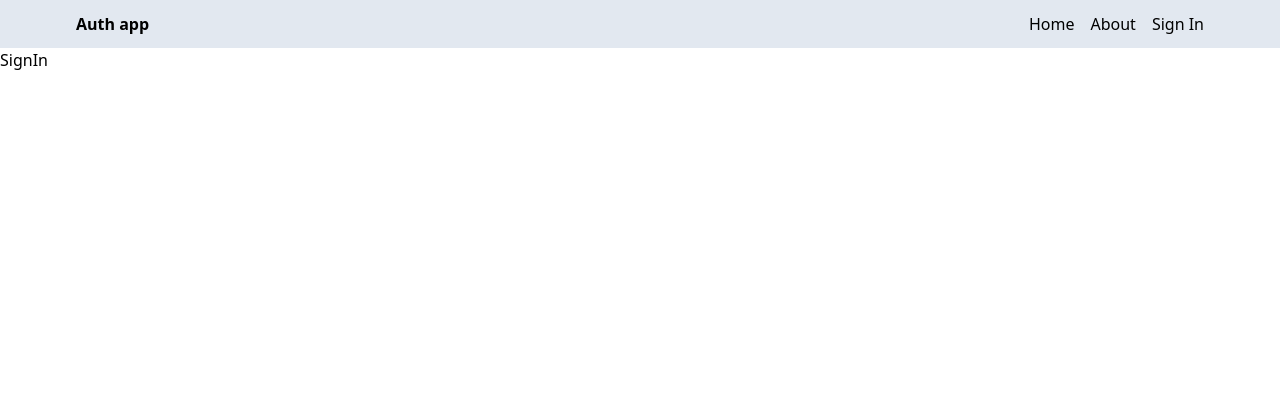
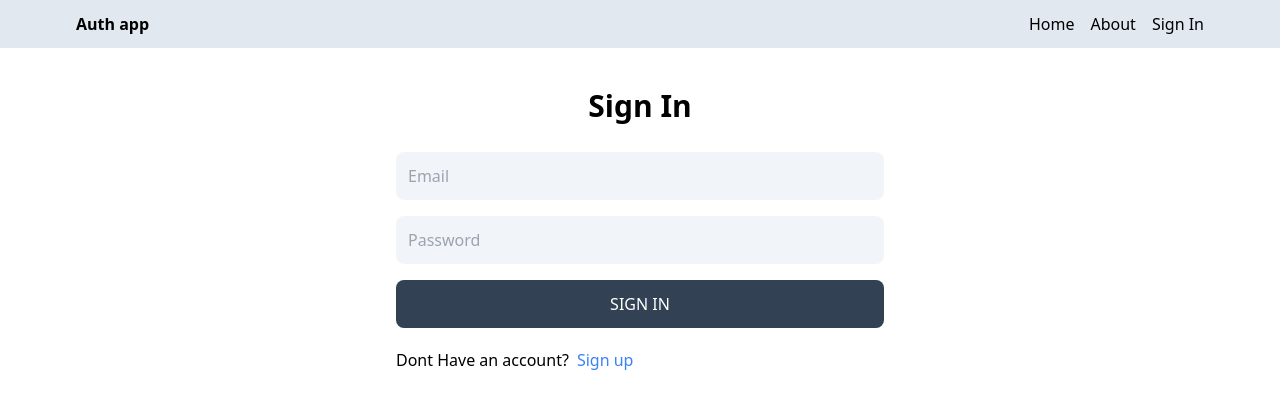
Before and after one commit to nisilachandunu/mern-auth-app-Client, a React (Vite) app: page /sign-in in a window 1280 px wide. Shown: the top 408 px of the page. Built offline with nearby package versions, Linux system fonts and the light colour scheme.

Commit message:
complete sign in and sign up page functionalities

```diff
--- a/src/pages/SignIn.jsx
+++ b/src/pages/SignIn.jsx
@@ -1,5 +1,73 @@
-import React from "react";
+import React, { useState } from "react";
+import { Link, useNavigate } from "react-router-dom";
 
 export default function SignIn() {
-  return <div>SignIn</div>;
+  const [formData, setFormData] = useState({});
+  const [error, setError] = useState(false);
+  const [loading, setLoading] = useState(false);
+  const navigate = useNavigate();
+
+  const handleChange = (e) => {
+    setFormData({ ...formData, [e.target.id]: e.target.value });
+  };
+  //console.log(formData);
+
+  const handleSubmit = async (e) => {
+    e.preventDefault();
+    try {
+      setLoading(true);
+      setError(false);
+      const res = await fetch("/api/auth/signin", {
+        method: "POST",
+        headers: {
+          "Content-Type": "application/json",
+        },
+        body: JSON.stringify(formData),
+      });
+      const data = await res.json();
+      setLoading(false);
+      if (data.success === false) {
+        setError(true);
+        return;
+      }
+      navigate("/");
+    } catch (error) {
+      setLoading(false);
+      setError(true);
+    }
+  };
+  return (
+    <div className="p-3 max-w-lg mx-auto">
+      <h1 className="text-3xl text-center font-semibold my-7">Sign In</h1>
+      <form onSubmit={handleSubmit} className="flex flex-col gap-4">
+        <input
+          type="email"
+          placeholder="Email"
+          id="email"
+          className="bg-slate-100 p-3 rounded-lg"
+          onChange={handleChange}
+        ></input>
+        <input
+          type="password"
+          placeholder="Password"
+          id="password"
+          className="bg-slate-100 p-3 rounded-lg"
+          onChange={handleChange}
+        ></input>
+        <button
+          disabled={loading}
+          className="bg-slate-700 text-white p-3 rounded-lg uppercase hover:opacity-95 disabled:opacity-80"
+        >
+          {loading ? "Loading..." : "Sign In"}
+        </button>
+      </form>
+      <div className="flex gap-2 mt-5">
+        <p>Dont Have an account?</p>
+        <Link to="/sign-up">
+          <span className="text-blue-500">Sign up</span>
+        </Link>
+      </div>
+      <p className="text-red-700 mt-5">{error && "Something Went Wrong!"}</p>
+    </div>
+  );
 }
--- a/src/pages/SignUp.jsx
+++ b/src/pages/SignUp.jsx
@@ -1,10 +1,11 @@
 import React, { useState } from "react";
-import { Link } from "react-router-dom";
+import { Link, useNavigate } from "react-router-dom";
 
 export default function SignUp() {
   const [formData, setFormData] = useState({});
   const [error, setError] = useState(false);
   const [loading, setLoading] = useState(false);
+  const navigate = useNavigate();
 
   const handleChange = (e) => {
     setFormData({ ...formData, [e.target.id]: e.target.value });
```
